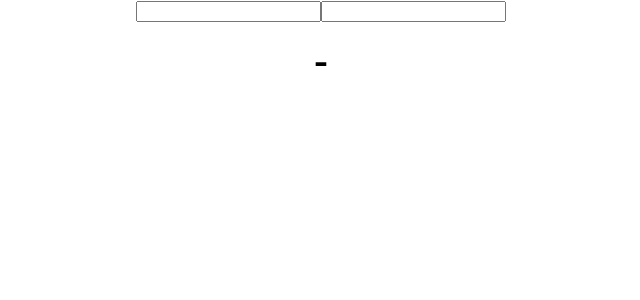
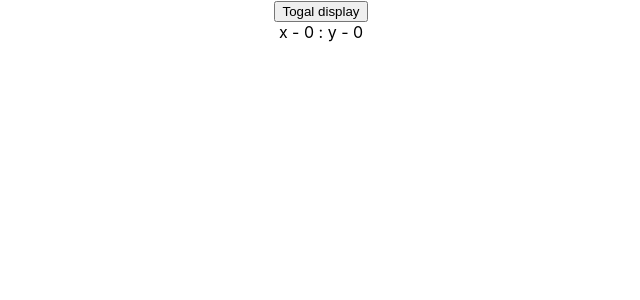
Before and after one commit to TRBhavaniShankar/react-redux-tutorial, a React (Create React App) app: page / in a window 1280 px wide. Shown: the top 300 px of the page, without its empty margins (319-959 px from the left). Built offline with nearby package versions, Linux system fonts and the light colour scheme.

Commit message:
wip: useEffect

```diff
--- a/src/App.js
+++ b/src/App.js
@@ -3,13 +3,19 @@ import './App.css';
 import HookComponent from './components/HookComponent';
 import HookCounterTwo from './components/HookCounterTwo';
 import ObjectComponent from './components/ObjectComponent';
+import UseEffectHook from './components/UseEffectHook';
+import HookMouse from './components/HookMouse';
+import MouseContainer from './components/MouseContainer';
 
 function App() {
   return (
     <div className="App">
       {/* <HookComponent /> */}
       {/* <HookCounterTwo /> */}
-      <ObjectComponent />
+      {/* <ObjectComponent /> */}
+      {/* <UseEffectHook /> */}
+      {/* <HookMouse /> */}
+      <MouseContainer />
     </div>
   );
 }
--- /dev/null
+++ b/src/components/HookMouse.jsx
@@ -0,0 +1,34 @@
+import React, {useState, useEffect} from 'react'
+
+function HookMouse() {
+
+    const [x, setX] = useState(0)
+    const [y, setY] = useState(0)
+
+    const logMousePosition = e =>{
+        console.log("called log move")
+        setX(e.clientX)
+        setY(e.clientY)
+    }
+
+    useEffect(() => {
+
+        console.log("clicked mouse move")
+        window.addEventListener('mousemove', logMousePosition)
+
+        // component will unmount
+        return () => {
+            window.removeEventListener('mousemove', logMousePosition)
+        }
+
+    }, [])
+    // [] => call the useEfect only on inital render --> component did mount
+
+    return (
+        <div>
+            x - {x} : y - {y}
+        </div>
+    )
+}
+
+export default HookMouse
--- /dev/null
+++ b/src/components/MouseContainer.jsx
@@ -0,0 +1,17 @@
+import React, {useState} from 'react'
+import HookMouse from './HookMouse'
+
+function MouseContainer() {
+
+    const [display, setDisplay] = useState(true)
+
+    return (
+        <div>
+
+            <button onClick={() => setDisplay(!display)}>Togal display</button>
+            {display && <HookMouse/>}
+        </div>
+    )
+}
+
+export default MouseContainer
--- /dev/null
+++ b/src/components/UseEffectHook.jsx
@@ -0,0 +1,22 @@
+import React, {useState, useEffect} from 'react'
+
+function UseEffectHook() {
+
+    const initialState = 0
+    const [count, setCount] = useState(initialState)
+    const [name, setName] = useState("")
+
+    useEffect(() => {
+        console.log("called")
+        document.title = `You clicked ${count} times`
+    }, [count])
+
+    return (
+        <div>
+            <input type="text" value={name} onChange={e => setName(e.target.value)}/>
+            <button onClick={() => setCount(count + 1)}> Count {count} </button>
+        </div>
+    )
+}
+
+export default UseEffectHook
```
